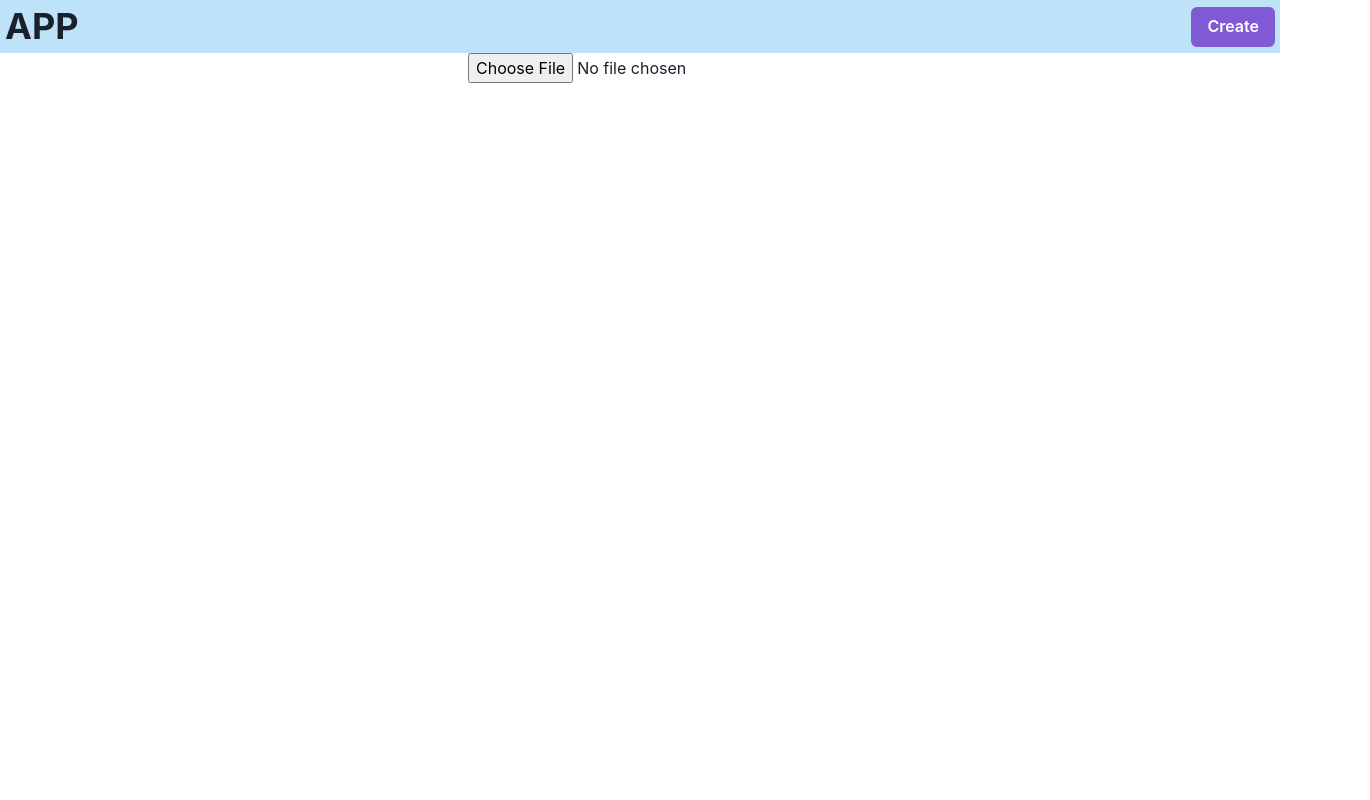
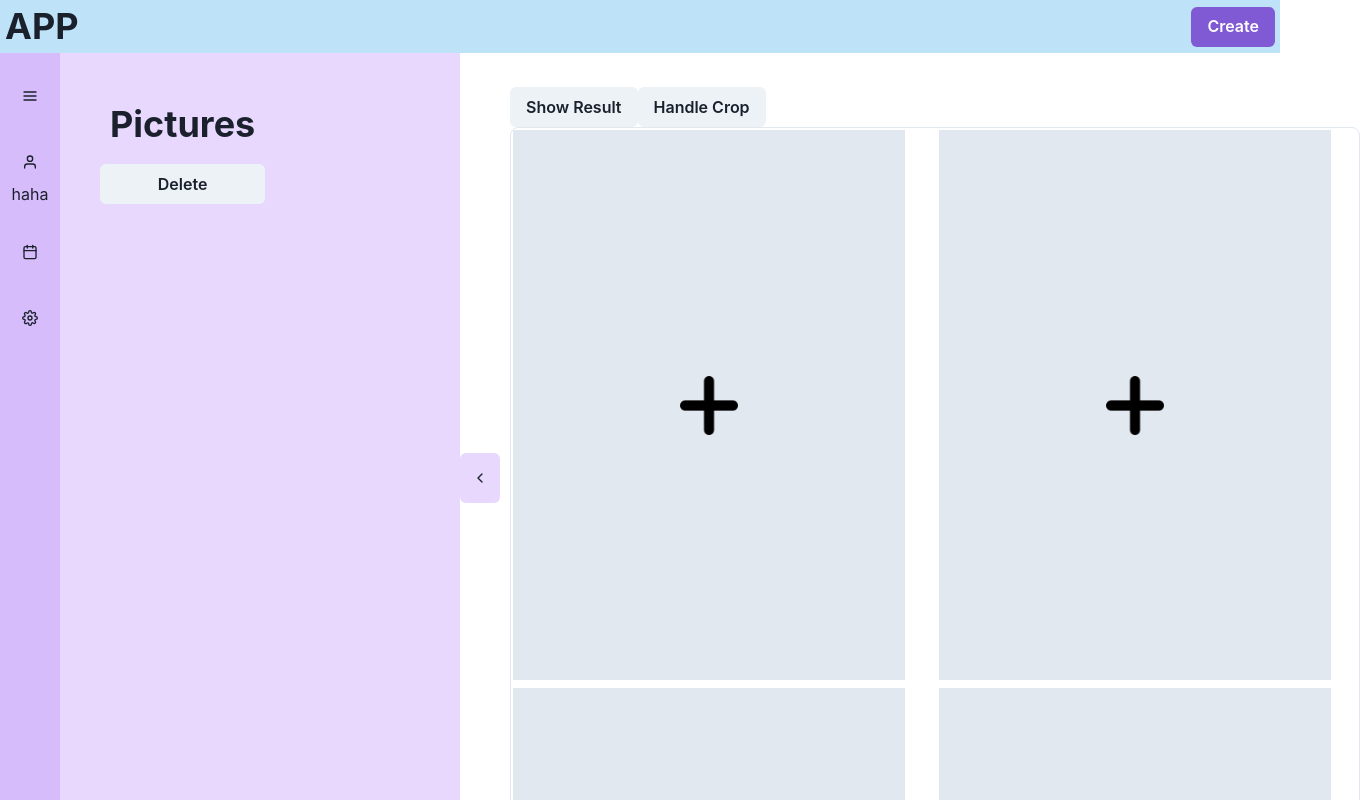
Before and after one commit to tkwang312/MangaFoo-Web, a React (Vite) app in the folder frontendTS/: page /edit in a window 1280 px wide. Shown: the top 800 px of the page, 1370 px wide, since content can reach past the window. Built offline with nearby package versions, Linux system fonts and the light colour scheme.

Commit message:
react easy crop integration for image cropping

```diff
--- a/frontendTS/src/pages/Edit.tsx
+++ b/frontendTS/src/pages/Edit.tsx
@@ -90,79 +90,232 @@
 
 // export default Edit;
 
-import { useState } from 'react';
-import ReactCrop from 'react-image-crop';
-import 'react-image-crop/dist/ReactCrop.css';
+import { useState, useCallback, useEffect, useContext, useRef } from 'react';
+import Cropper from 'react-easy-crop';
+import { Button, Box, ChakraProvider, Flex, Image, SimpleGrid, Input } from "@chakra-ui/react";
+import SidebarCreate from "../components/SidebarCreate";
+import UserContext from '../authentication/UserContext';
+import plus_sign from './assets/plus_sign.png';
+import { select } from 'framer-motion/client';
+
+// import './App.css'
+
+
+// Helper function to crop the image
+const getCroppedImg = async (imageSrc, croppedAreaPixels, rotation = 0, flip = { horizontal: false, vertical: false }) => {
+  const image = new window.Image();
+  image.src = imageSrc;
+
+  return new Promise((resolve, reject) => {
+    image.onload = () => {
+      const canvas = document.createElement('canvas');
+      const ctx = canvas.getContext('2d');
+
+      // Set canvas size to cropped area
+      canvas.width = croppedAreaPixels.width;
+      canvas.height = croppedAreaPixels.height;
+
+      // Apply rotation if needed
+      ctx.save();
+      ctx.translate(canvas.width / 2, canvas.height / 2);
+      ctx.rotate((rotation * Math.PI) / 180);
+      ctx.scale(flip.horizontal ? -1 : 1, flip.vertical ? -1 : 1);
+      ctx.drawImage(
+        image,
+        croppedAreaPixels.x,
+        croppedAreaPixels.y,
+        croppedAreaPixels.width,
+        croppedAreaPixels.height,
+        -canvas.width / 2,
+        -canvas.height / 2,
+        canvas.width,
+        canvas.height
+      );
+      ctx.restore();
+
+      // Convert canvas to Blob or Data URL
+      canvas.toBlob((blob) => {
+        if (blob) {
+          const croppedImageUrl = URL.createObjectURL(blob);
+          resolve(croppedImageUrl);
+        } else {
+          reject(new Error('Canvas is empty'));
+        }
+      }, 'image/png');
+    };
+    image.onerror = (error) => {
+      reject(error);
+    };
+  });
+};
 
 const Edit = () => {
-    const [src, setSrc] = useState(null);
-    const [crop, setCrop] = useState({ aspect: 16 / 9 });
-    const [image, setImage] = useState(null);
-    const [output, setOutput] = useState(null);
+  const [crop, setCrop] = useState({ x: 0, y: 0 });
+  const [zoom, setZoom] = useState(1);
+  const [imageSrc, setImageSrc] = useState(null);
+  const [croppedAreaPixels, setCroppedAreaPixels] = useState(null);
+  const [rotation] = useState(0); // Default rotation
+  const [flip] = useState({ horizontal: false, vertical: false }); // Default flip
+  const [croppedImage, setCroppedImage] = useState(null);
+  const { selectedImage, setUpdateToggle, updateToggle } = useContext(UserContext);
+  const [images, setImages] = useState([null, null, null, null]);
+  const [selectedIndex, setSelectedIndex] = useState(null);
+  const [isCropping, setIsCropping] = useState(false)
+  const cropperRef = useRef(null);
 
-    const selectImage = (file) => {
-        setSrc(URL.createObjectURL(file));
+  useEffect(() => {
+        if (selectedImage) {
+            const newImages = [...images];
+            newImages[selectedIndex] = selectedImage.photo_url;
+            setImages(newImages);
+        }
+
+    }, [selectedImage, selectedIndex]);
+
+
+  const showCroppedImage = useCallback(async () => {
+    if (!croppedAreaPixels) {
+      console.error("Cropped area not defined yet.");
+      return;
+    }
+    try {
+      const croppedImage = await getCroppedImg(imageSrc, croppedAreaPixels, rotation, flip);
+      setCroppedImage(croppedImage);
+      exitCropping();
+    } catch (e) {
+      console.error(e);
+    }
+  }, [croppedAreaPixels, rotation, flip, imageSrc]);
+
+  const handleFileChange = (event) => {
+    const file = event.target.files[0];
+    if (file) {
+      const fileUrl = URL.createObjectURL(file);
+      setImageSrc(fileUrl);
+    }
   };
 
-    const cropImageNow = () => {
-        const canvas = document.createElement('canvas');
-        const scaleX = image.naturalWidth / image.width;
-        const scaleY = image.naturalHeight / image.height;
-        canvas.width = crop.width;
-        canvas.height = crop.height;
-        const ctx = canvas.getContext('2d');
-
-        const pixelRatio = window.devicePixelRatio;
-        canvas.width = crop.width * pixelRatio;
-        canvas.height = crop.height * pixelRatio;
-        ctx.setTransform(pixelRatio, 0, 0, pixelRatio, 0, 0);
-        ctx.imageSmoothingQuality = 'high';
-
-        ctx.drawImage(
-            image,
-            crop.x * scaleX,
-            crop.y * scaleY,
-            crop.width * scaleX,
-            crop.height * scaleY,
-            0,
-            0,
-            crop.width,
-            crop.height,
-        );
-
-        // Converting to base64
-        const base64Image = canvas.toDataURL('image/jpeg');
-        setOutput(base64Image);
+  const exitCropping = () => {
+    setImageSrc(null); // Clear the image source to exit cropping state
+    setCrop({ x: 0, y: 0 }); // Reset crop position
+    setZoom(1); // Reset zoom level
+  };
+  const onCropComplete = (croppedArea, croppedAreaPixels) => {
+    setCroppedAreaPixels(croppedAreaPixels);  // Ensure we set this correctly
   };
 
+  const handleCrop = () => {
+    setIsCropping(!isCropping)
+    console.log(isCropping)
+  }
+
   return (
-        <div className="App">
-            <center>
-                <input
-                    type="file"
-                    accept="image/*"
-                    onChange={(e) => {
-                        selectImage(e.target.files[0]);
-                    }}
+    <div>
+    <Flex h="100%">
+        <Box>
+            <SidebarCreate />
+        </Box>
+        <Box as="main" flex='1' p="10px">
+            <ChakraProvider>
+                {/* <Input type="file" accept="image/*" onChange={handleFileChange} /> */}
+                <br />
+                <Button onClick={showCroppedImage}>Show Result</Button>
+                <Button onClick={handleCrop}>Handle Crop</Button>
+                <Box w='850px' h='1200px' borderWidth='1px' borderRadius='lg' overflow='hidden'>
+                         <SimpleGrid spacing={2} columns={2} p="2px">
+                             {images.map((img, index) => (
+                                <Box
+                                    key={index}
+                                    w='392px'
+                                    h='550px'
+                                    display="flex"
+                                    alignItems="center"
+                                    justifyContent="center"
+                                    position="relative"
+                                    bg='#E2E8F0'
+                                    border={index === selectedIndex ? '5px solid #63b3ed' : 'none'}
+                                    onClick={() => { setSelectedIndex(index); }}
+                                >
+                                {!img ? (
+                                    <img src={plus_sign} alt="plus-sign" style={{ width: '15%' }} />
+                                ) : (
+                                    isCropping ? (
+                                        img && (
+                                            <div>
+                                                <h3>Crop the image below:</h3>
+                                                <Cropper
+                                                    image={img}
+                                                    crop={crop}
+                                                    zoom={zoom}
+                                                    aspect={5 / 7}
+                                                    onCropChange={setCrop}
+                                                    onCropComplete={onCropComplete}
+                                                    onZoomChange={setZoom}
+                                                    // cropSize={{ width: '392px', height: '550px' }}
                                                 />
+                                            </div>
+                                        )
+                                    ) : (
+                                        croppedImage ? (
+                                            <div>
+                                                <h3>Cropped Image Preview:</h3>
+                                                <img src={croppedImage} alt="Cropped" />
+                                            </div>
+                                        ) : (
+                                            <img src={img} alt="Selected" />
+                                        )
+                                    )
+                                )}
+                                </Box>
+                            ))}
+                        </SimpleGrid>
+                    </Box>
+                {croppedImage && (
+                    <div>
+                        <h3>Cropped Image Preview:</h3>
+                        <img src={croppedImage} alt="Cropped" />
+                    </div>
+                    )}
+
+
+            </ChakraProvider>
+        </Box>
+    </Flex>
+    {/* <div className="container">
+      <div className="container-cropper">
+        <h2>Image Crop Demo</h2>
+        <input type="file" accept="image/*" onChange={handleFileChange} />
         <br />
-                <br />
+        {imageSrc && (
           <div>
-                    {src && (
+            <h3>Crop the image below:</h3>
+            <Cropper
+              image={imageSrc}
+              crop={crop}
+              zoom={zoom}
+              aspect={4 / 3}
+              onCropChange={setCrop}
+              onCropComplete={onCropComplete}
+              onZoomChange={setZoom}
+            />
+          </div>
+        )}
+
+        {croppedImage && (
           <div>
-                            <ReactCrop src={src} onImageLoaded={setImage}
-                                crop={crop} onChange={setCrop} />
-                            <br />
-                            <button onClick={cropImageNow}>Crop</button>
-                            <br />
-                            <br />
+            <h3>Cropped Image Preview:</h3>
+            <img src={croppedImage} alt="Cropped" />
           </div>
         )}
       </div>
-                <div>{output && <img src={output} />}</div>
-            </center>
+      <footer>
+        <button onClick={showCroppedImage}>
+          Show Result
+        </button>
+      </footer>
+    </div> */}
     </div>
   );
-}
+};
 
 export default Edit;
```
Lines whose indentation alone changed are shown as unchanged.
